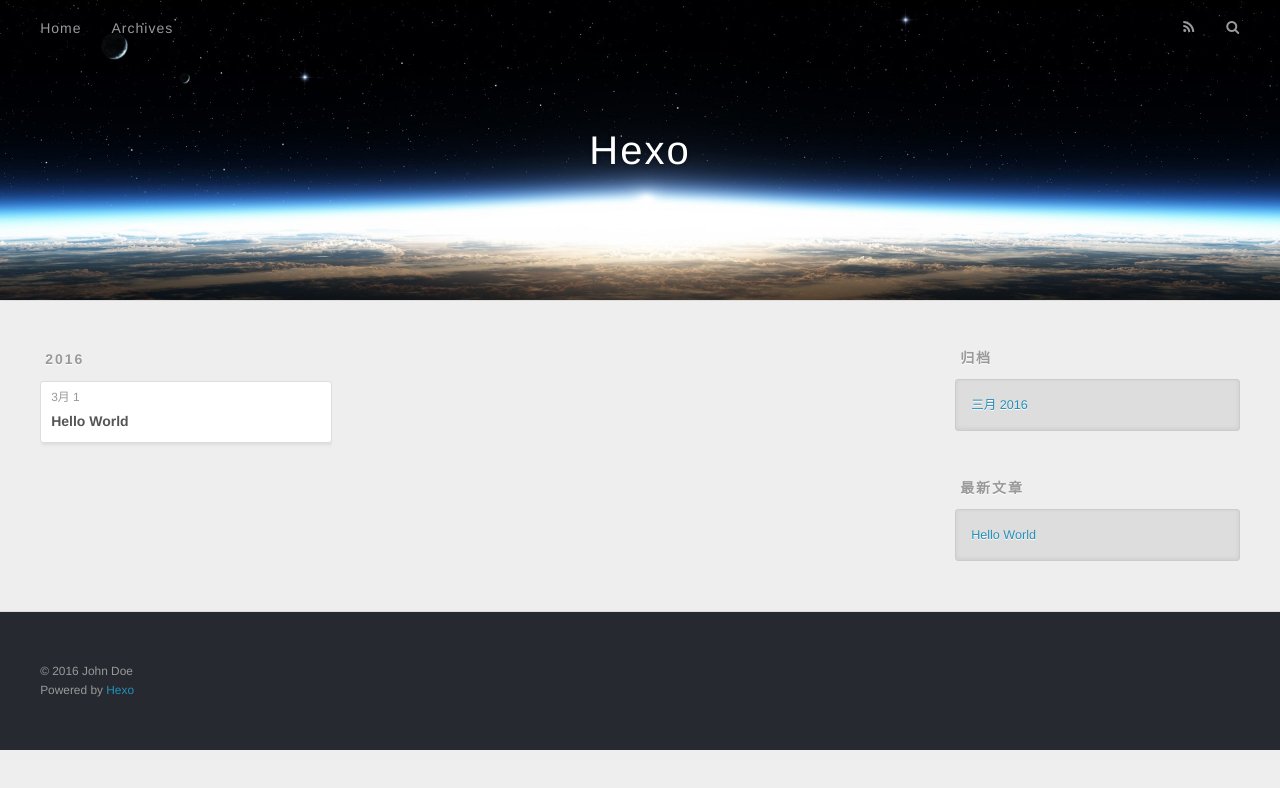
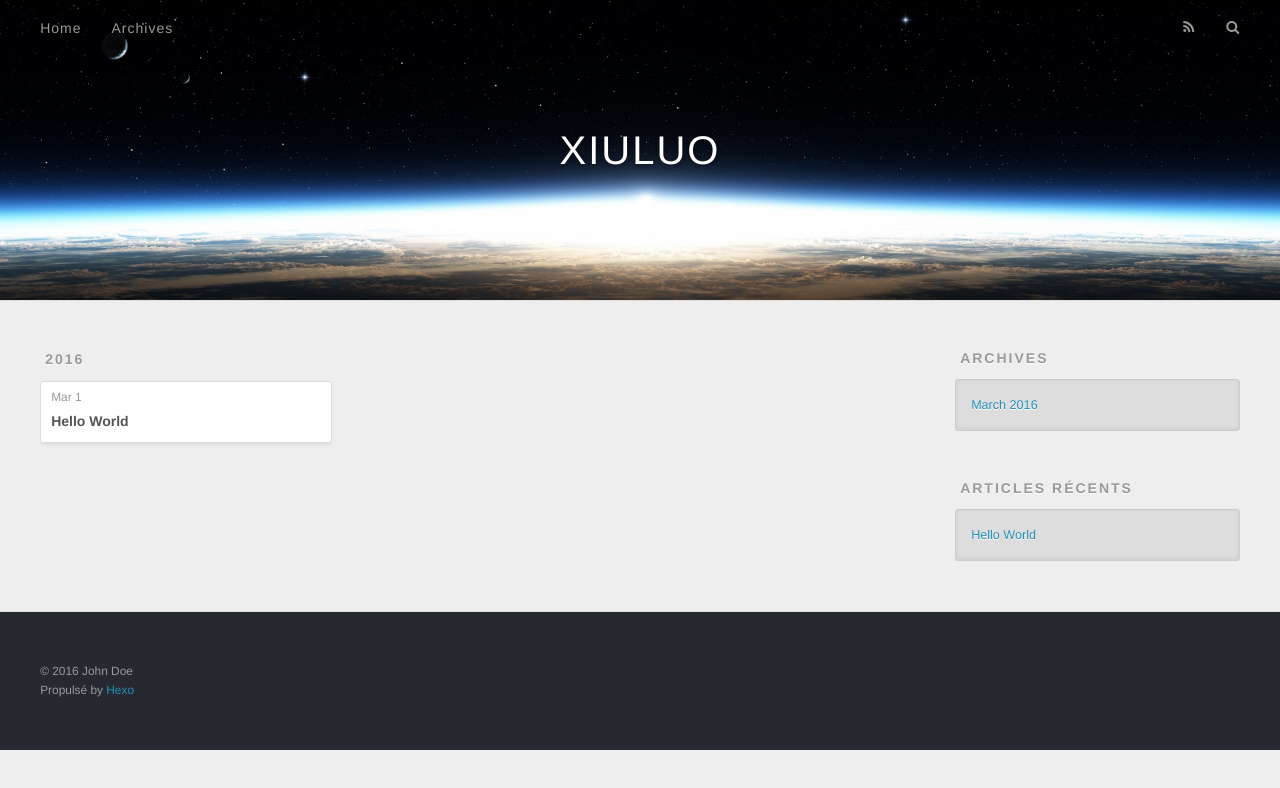
Before and after one commit to suraken/suraken.github.io, a plain HTML site: page archives/index.html in a window 1280 px wide. Drawn offline with nearby package versions, Linux system fonts and the light colour scheme.

Commit message:
Site updated: 2016-03-01 14:44:35

```diff
--- a/2016/03/01/hello-world/index.html
+++ b/2016/03/01/hello-world/index.html
@@ -3,14 +3,14 @@
 <head>
   <meta charset="utf-8">
 
-  <title>Hello World | Hexo</title>
+  <title>Hello World | XIULUO</title>
   <meta name="viewport" content="width=device-width, initial-scale=1, maximum-scale=1">
   <meta name="description" content="Welcome to Hexo! This is your very first post. Check documentation for more info. If you get any problems when using Hexo, you can find the answer in troubleshooting or you can ask me on GitHub.
 Quick">
 <meta property="og:type" content="article">
 <meta property="og:title" content="Hello World">
 <meta property="og:url" content="http://suraken.github.io/2016/03/01/hello-world/index.html">
-<meta property="og:site_name" content="Hexo">
+<meta property="og:site_name" content="XIULUO">
 <meta property="og:description" content="Welcome to Hexo! This is your very first post. Check documentation for more info. If you get any problems when using Hexo, you can find the answer in troubleshooting or you can ask me on GitHub.
 Quick">
 <meta property="og:updated_time" content="2016-03-01T05:55:05.317Z">
@@ -19,7 +19,7 @@ Quick">
 <meta name="twitter:description" content="Welcome to Hexo! This is your very first post. Check documentation for more info. If you get any problems when using Hexo, you can find the answer in troubleshooting or you can ask me on GitHub.
 Quick">
 
-    <link rel="alternate" href="/atom.xml" title="Hexo" type="application/atom+xml">
+    <link rel="alternate" href="/atom.xml" title="XIULUO" type="application/atom+xml">
 
 
     <link rel="icon" href="/favicon.png">
@@ -40,7 +40,7 @@ Quick">
   <div id="header-outer" class="outer">
     <div id="header-title" class="inner">
       <h1 id="logo-wrap">
-        <a href="/" id="logo">Hexo</a>
+        <a href="/" id="logo">XIULUO</a>
       </h1>
 
     </div>
@@ -55,9 +55,9 @@ Quick">
       </nav>
       <nav id="sub-nav">
 
-          <a id="nav-rss-link" class="nav-icon" href="/atom.xml" title="RSS Feed"></a>
+          <a id="nav-rss-link" class="nav-icon" href="/atom.xml" title="Flux RSS"></a>
 
-        <a id="nav-search-btn" class="nav-icon" title="搜索"></a>
+        <a id="nav-search-btn" class="nav-icon" title="Rechercher"></a>
       </nav>
       <div id="search-form-wrap">
         <form action="//google.com/search" method="get" accept-charset="UTF-8" class="search-form"><input type="search" name="q" results="0" class="search-form-input" placeholder="Search"><button type="submit" class="search-form-submit">&#xF002;</button><input type="hidden" name="sitesearch" value="http://suraken.github.io"></form>
@@ -101,7 +101,7 @@ Quick">
 
     </div>
     <footer class="article-footer">
-      <a data-url="http://suraken.github.io/2016/03/01/hello-world/" data-id="cil91gp7u0000ugf389jda0rn" class="article-share-link">Share</a>
+      <a data-url="http://suraken.github.io/2016/03/01/hello-world/" data-id="cil91t3xy00005of3hgtla7ph" class="article-share-link">Partager</a>
 
 
     </footer>
@@ -125,9 +125,9 @@ Quick">
 
 
   <div class="widget-wrap">
-    <h3 class="widget-title">归档</h3>
+    <h3 class="widget-title">Archives</h3>
     <div class="widget">
-      <ul class="archive-list"><li class="archive-list-item"><a class="archive-list-link" href="/archives/2016/03/">三月 2016</a></li></ul>
+      <ul class="archive-list"><li class="archive-list-item"><a class="archive-list-link" href="/archives/2016/03/">March 2016</a></li></ul>
     </div>
   </div>
 
@@ -135,7 +135,7 @@ Quick">
 
 
   <div class="widget-wrap">
-    <h3 class="widget-title">最新文章</h3>
+    <h3 class="widget-title">Articles récents</h3>
     <div class="widget">
       <ul>
 
@@ -156,7 +156,7 @@ Quick">
   <div class="outer">
     <div id="footer-info" class="inner">
       &copy; 2016 John Doe<br>
-      Powered by <a href="http://hexo.io/" target="_blank">Hexo</a>
+      Propulsé by <a href="http://hexo.io/" target="_blank">Hexo</a>
     </div>
   </div>
 </footer>
--- a/archives/index.html
+++ b/archives/index.html
@@ -3,19 +3,19 @@
 <head>
   <meta charset="utf-8">
 
-  <title>归档 | Hexo</title>
+  <title>Archives | XIULUO</title>
   <meta name="viewport" content="width=device-width, initial-scale=1, maximum-scale=1">
   <meta name="description">
 <meta property="og:type" content="website">
-<meta property="og:title" content="Hexo">
+<meta property="og:title" content="XIULUO">
 <meta property="og:url" content="http://suraken.github.io/archives/index.html">
-<meta property="og:site_name" content="Hexo">
+<meta property="og:site_name" content="XIULUO">
 <meta property="og:description">
 <meta name="twitter:card" content="summary">
-<meta name="twitter:title" content="Hexo">
+<meta name="twitter:title" content="XIULUO">
 <meta name="twitter:description">
 
-    <link rel="alternate" href="/atom.xml" title="Hexo" type="application/atom+xml">
+    <link rel="alternate" href="/atom.xml" title="XIULUO" type="application/atom+xml">
 
 
     <link rel="icon" href="/favicon.png">
@@ -36,7 +36,7 @@
   <div id="header-outer" class="outer">
     <div id="header-title" class="inner">
       <h1 id="logo-wrap">
-        <a href="/" id="logo">Hexo</a>
+        <a href="/" id="logo">XIULUO</a>
       </h1>
 
     </div>
@@ -51,9 +51,9 @@
       </nav>
       <nav id="sub-nav">
 
-          <a id="nav-rss-link" class="nav-icon" href="/atom.xml" title="RSS Feed"></a>
+          <a id="nav-rss-link" class="nav-icon" href="/atom.xml" title="Flux RSS"></a>
 
-        <a id="nav-search-btn" class="nav-icon" title="搜索"></a>
+        <a id="nav-search-btn" class="nav-icon" title="Rechercher"></a>
       </nav>
       <div id="search-form-wrap">
         <form action="//google.com/search" method="get" accept-charset="UTF-8" class="search-form"><input type="search" name="q" results="0" class="search-form-input" placeholder="Search"><button type="submit" class="search-form-submit">&#xF002;</button><input type="hidden" name="sitesearch" value="http://suraken.github.io"></form>
@@ -79,7 +79,7 @@
   <div class="archive-article-inner">
     <header class="archive-article-header">
       <a href="/2016/03/01/hello-world/" class="archive-article-date">
-  <time datetime="2016-03-01T05:55:05.316Z" itemprop="datePublished">3月 1</time>
+  <time datetime="2016-03-01T05:55:05.316Z" itemprop="datePublished">Mar 1</time>
 </a>
 
 
@@ -110,9 +110,9 @@
 
 
   <div class="widget-wrap">
-    <h3 class="widget-title">归档</h3>
+    <h3 class="widget-title">Archives</h3>
     <div class="widget">
-      <ul class="archive-list"><li class="archive-list-item"><a class="archive-list-link" href="/archives/2016/03/">三月 2016</a></li></ul>
+      <ul class="archive-list"><li class="archive-list-item"><a class="archive-list-link" href="/archives/2016/03/">March 2016</a></li></ul>
     </div>
   </div>
 
@@ -120,7 +120,7 @@
 
 
   <div class="widget-wrap">
-    <h3 class="widget-title">最新文章</h3>
+    <h3 class="widget-title">Articles récents</h3>
     <div class="widget">
       <ul>
 
@@ -141,7 +141,7 @@
   <div class="outer">
     <div id="footer-info" class="inner">
       &copy; 2016 John Doe<br>
-      Powered by <a href="http://hexo.io/" target="_blank">Hexo</a>
+      Propulsé by <a href="http://hexo.io/" target="_blank">Hexo</a>
     </div>
   </div>
 </footer>
```
Also changed, not shown: archives/2016/03/index.html (+13 -13 lines), archives/2016/index.html (+13 -13 lines), index.html (+13 -13 lines).
